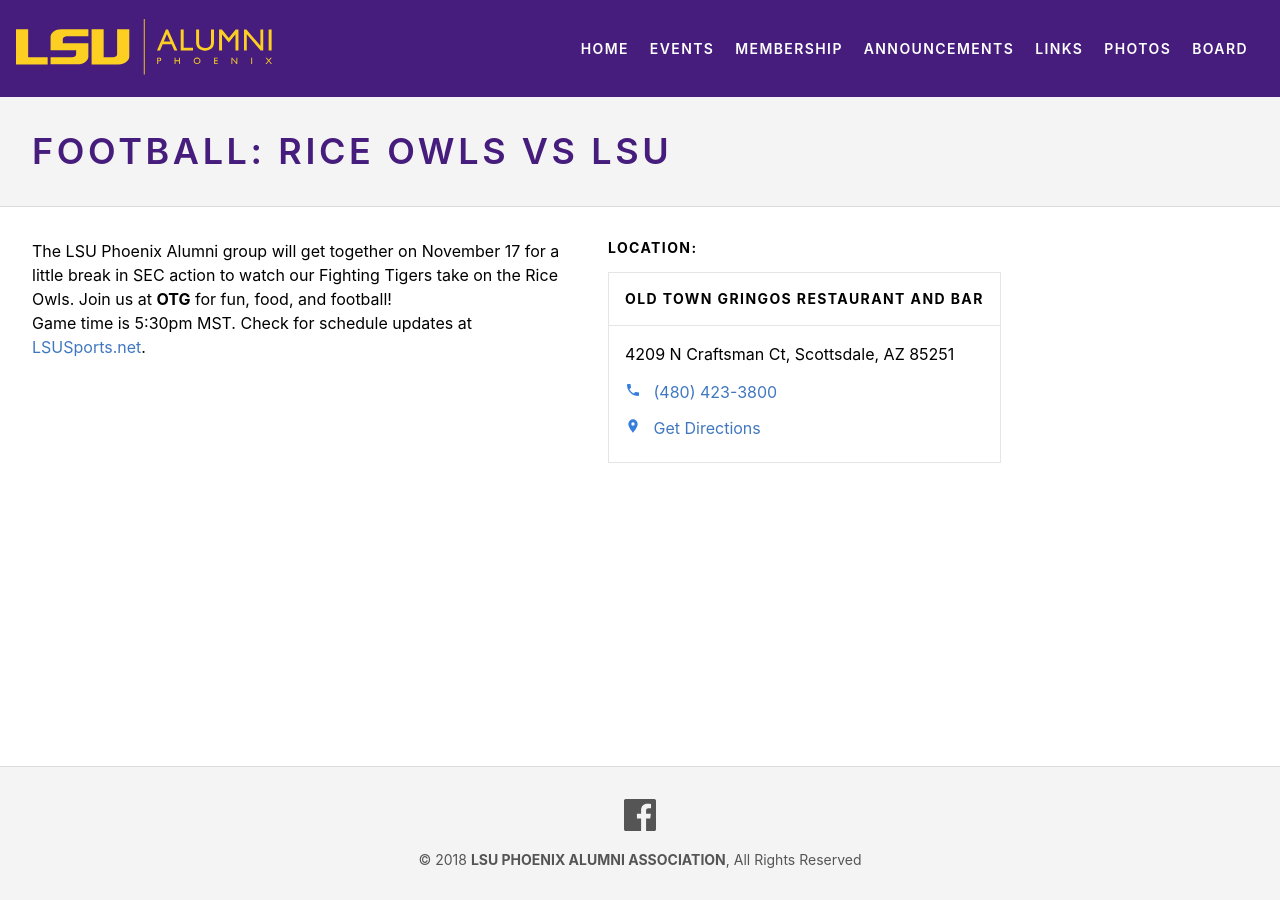
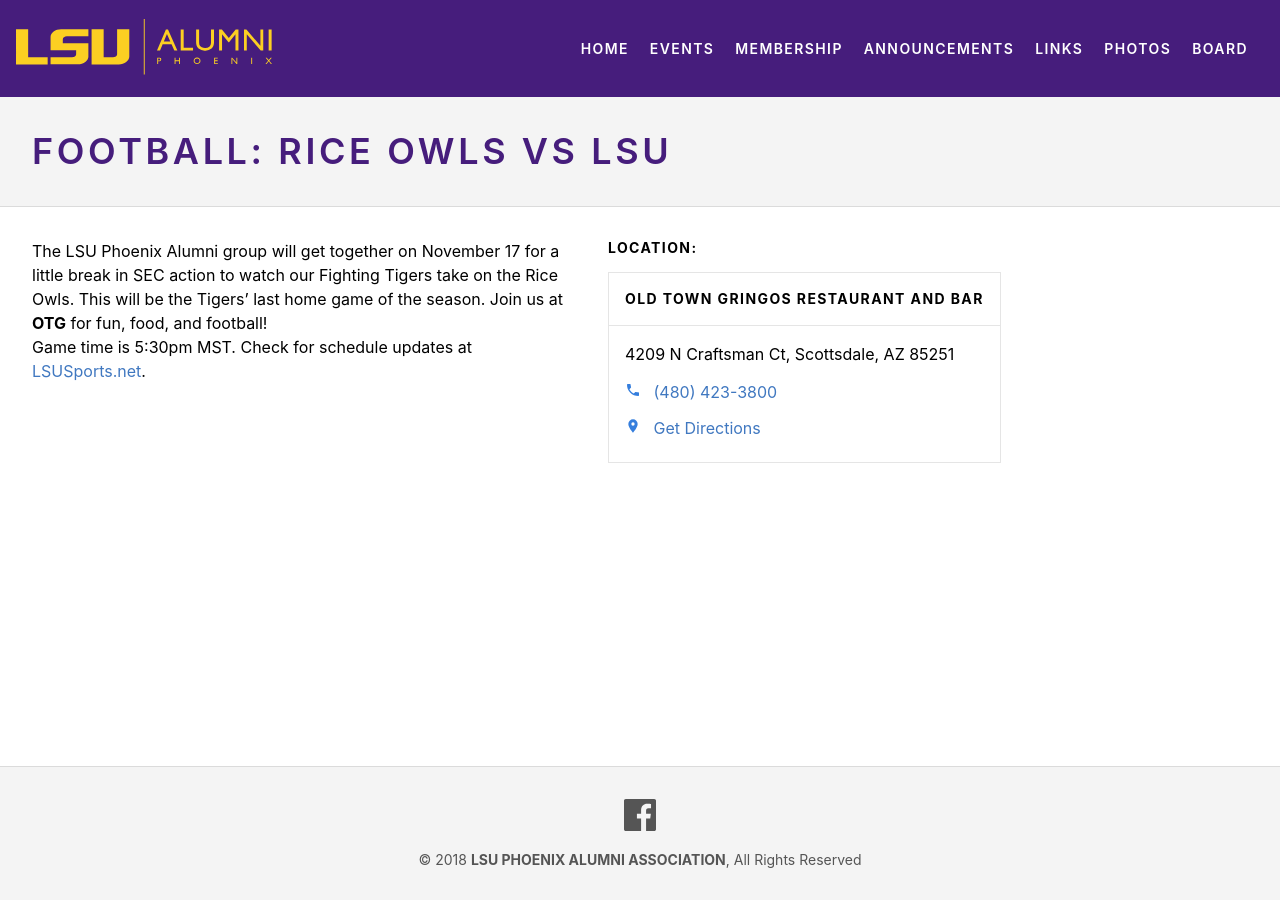
Before and after one commit to lsu-phoenix-alumni/lsu-phoenix-alumni.github.io, a Jekyll site: the page built from _events/football-rice-owls-vs-lsu.markdown, in a window 1280 px wide. Built offline with Jekyll 4.4.1, drawn with Linux system fonts in a browser that asks for light colours.

Commit message:
Updated Football Rice Owls Vs Lsu

```diff
--- a/_events/football-rice-owls-vs-lsu.markdown
+++ b/_events/football-rice-owls-vs-lsu.markdown
@@ -11,6 +11,6 @@
 layout: event
 ---
 
-The LSU Phoenix Alumni group will get together on November 17 for a little break in SEC action to watch our Fighting Tigers take on the Rice Owls. Join us at **OTG** for fun, food, and football!
+The LSU Phoenix Alumni group will get together on November 17 for a little break in SEC action to watch our Fighting Tigers take on the Rice Owls. This will be the Tigers' last home game of the season. Join us at **OTG** for fun, food, and football!
 
 Game time is 5:30pm MST. Check for schedule updates at [LSUSports.net](http://www.lsusports.net/SportSelect.dbml?SPID=2164&SPSID=27811&DB_OEM_ID=5200).
```
